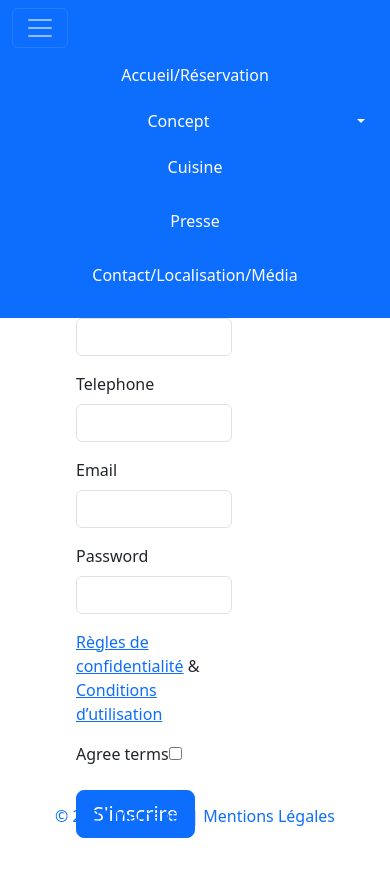
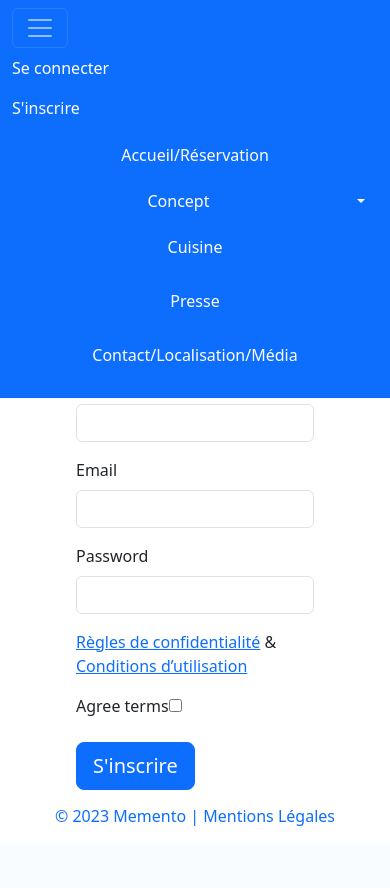
Before and after one commit to RobinHillmeyer/MementoBis, a Symfony app: template templates/registration/register.html.twig in a window 390 px wide, after a click that opens the changed part. After the commit the page ends 826 px from the top, so only its background shows below. Run offline with Twig, Linux system fonts and the light colour scheme; the template is opened without the code that fills it, so the values that code supplies are empty; form fields are guessed from the names that the template uses; some libraries are stand-ins or nearby versions.

Commit message:
Nettoyage du code + validation CSS responsive & MédiaQuerry

```diff
--- a/public/asset/css/app.css
+++ b/public/asset/css/app.css
@@ -240,10 +240,8 @@ footer {
     top: 70px;
     z-index: 999;
 }
-
-#col {
+.col {
     column-count: 2;
-    columns: 10em;
 }
 
 @media screen and (max-width: 480px) {
@@ -264,4 +262,9 @@ footer {
     .logo-link {
         width: 30%;
     }
+
+    .col {
+        column-count: auto;
+    }
+
 }
--- a/templates/inc/navbar.html.twig
+++ b/templates/inc/navbar.html.twig
@@ -6,6 +6,19 @@
         </button>
         <div class="collapse navbar-collapse" id="navbarColor01">
             <ul class="navbar-nav me-auto mb-2 mb-lg-0">
+            <a>
+                {% if app.user and is_granted('ROLE_ADMIN') %}
+                    <a href="{{ path('admin') }}" class="nav-item nav-link"><i class="fa-solid fa-lock"></i></a>
+                    <li><a class="nav-link active">Bonjour {{ app.user.prenom }} ! </a></li>
+                    <li><a class="nav-link active" href="{{ path('app_logout') }}">Se déconnecter</a></li>
+                {% elseif app.user %}
+                    <li><a class="nav-link active">Bonjour {{ app.user.prenom }} ! </a></li>
+                    <li><a class="nav-link active" href="{{ path('app_logout') }}">Se déconnecter</a></li>
+                {% else %}
+                    <li><a class="nav-link active" href="{{ path('app_login') }}">Se connecter</a></li>
+                    <li><a class="nav-link active" href="{{ path('app_register') }}">S'inscrire</a></li>
+                {% endif %}
+            </a>
                     <button type="button" class="btn btn-primary">
                         <a class="nav-link active" href="{{ path('reservation_home') }}">Accueil/Réservation</a>
                     </button>
--- a/templates/registration/register.html.twig
+++ b/templates/registration/register.html.twig
@@ -6,7 +6,7 @@
 
         <form method="post">
             <h1>Inscription</h1>
-            <div style="max-width: 60%; padding-left: 4rem">
+            <div style="padding-left: 4rem; padding-right: 4rem">
             {{ form_start(registrationForm) }}
             {{ form_row(registrationForm.nom) }}
             {{ form_row(registrationForm.prenom) }}
--- a/templates/reservation/reservationMidi.html.twig
+++ b/templates/reservation/reservationMidi.html.twig
@@ -8,8 +8,8 @@
 
     <hr>
 
-    <div style="column-count: 2">
-        <div style="flex-direction: column">
+    <div class="col" style="flex-direction: column" >
+        <div>
             <table class="table">
                 <thead>
                 <tr>
@@ -173,7 +173,7 @@
             </table>
         </div>
         <div>
-            <div style="flex-direction: column">
+            <div>
 
                 <h1>Panier</h1>
 
--- a/templates/security/login.html.twig
+++ b/templates/security/login.html.twig
@@ -16,7 +16,7 @@
         {% endif %}
 
         <h1>Connexion</h1>
-        <div style="max-width: 60%; padding-left: 4rem">
+        <div style="padding-left: 4rem; padding-right: 4rem">
             <label for="inputEmail">Email</label>
             <input type="email" value="{{ last_username }}" name="email" id="inputEmail" class="container"
                    autocomplete="email" required autofocus>
```
